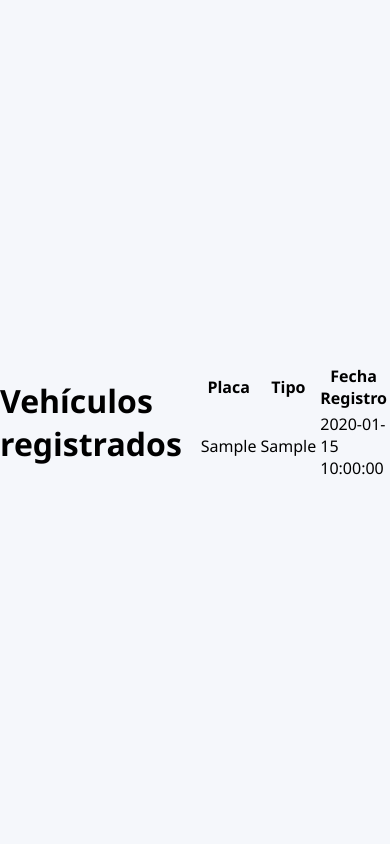
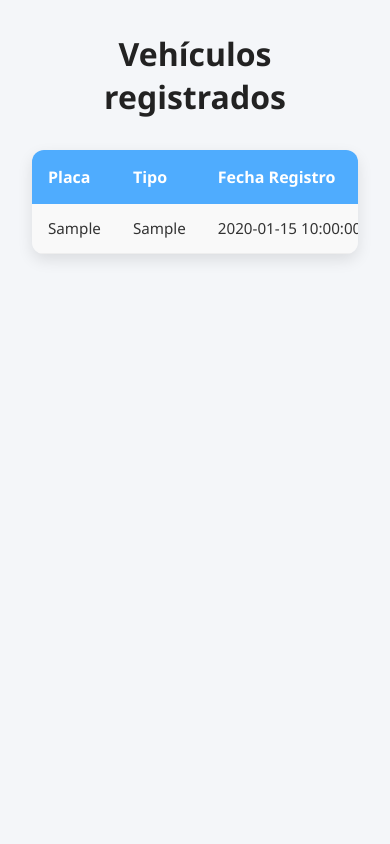
Before and after one commit to camilovargas17/parkplace_php, a PHP site: page /vehiculos.php in a window 390 px wide. Run offline with PHP 8.4, Linux system fonts and the light colour scheme; the visitor is signed in with stand-in values (Sample User, id 1); tables that the repository leaves empty or names only in its code hold one stand-in row (values such as "Sample post").

Commit message:
se añadio estilos a registros y vehiculos

```diff
--- a/db.php
+++ b/db.php
@@ -7,7 +7,6 @@ $pass = "";
 try {
     $pdo = new PDO("mysql:host=$host;dbname=$dbname;charset=utf8", $user, $pass);
     $pdo->setAttribute(PDO::ATTR_ERRMODE, PDO::ERRMODE_EXCEPTION);
-} catch(PDOException $e) {
+} catch (PDOException $e) {
     die("Error de conexión: " . $e->getMessage());
 }
-?>
--- a/index.php
+++ b/index.php
@@ -9,6 +9,7 @@ if ($_SERVER['REQUEST_METHOD'] === 'POST') {
     $stmt = $pdo->prepare("SELECT * FROM usuarios WHERE email=? AND password=? LIMIT 1");
     $stmt->execute([$email, $pass]);
     $u = $stmt->fetch(PDO::FETCH_ASSOC);
+    var_dump($u);
 
     if ($u) {
         $_SESSION['id'] = $u['id'];
@@ -28,12 +29,14 @@ if ($_SERVER['REQUEST_METHOD'] === 'POST') {
 ?>
 <!doctype html>
 <html lang="es">
+
 <head>
     <meta charset="utf-8">
     <title>ParkPlace - Login</title>
     <link rel="stylesheet" href="styles.css">
     <script src="https://kit.fontawesome.com/yourcode.js" crossorigin="anonymous"></script>
 </head>
+
 <body>
     <div class="login-container">
         <div class="login-box">
@@ -43,7 +46,7 @@ if ($_SERVER['REQUEST_METHOD'] === 'POST') {
             <h2>Bienvenido a <span>ParkPlace</span></h2>
             <p class="subtitle">Sistema integral de gestión de parqueadero</p>
 
-            <?php if(!empty($error)) echo "<p class='error'>$error</p>"; ?>
+            <?php if (!empty($error)) echo "<p class='error'>$error</p>"; ?>
 
             <form method="POST">
                 <div class="input-group">
@@ -84,4 +87,5 @@ function togglePassword() {
         }
     </script>
 </body>
+
 </html>
--- /dev/null
+++ b/styles-vehiculos.css
@@ -0,0 +1,71 @@
+/* Reset */
+* {
+    margin: 0;
+    padding: 0;
+    box-sizing: border-box;
+    font-family: "Segoe UI", Tahoma, Geneva, Verdana, sans-serif;
+}
+
+/* Fondo */
+body {
+    background: #f4f6f9;
+    min-height: 100vh;
+    padding: 2rem;
+    color: #333;
+}
+
+/* Título */
+h1 {
+    text-align: center;
+    margin-bottom: 2rem;
+    color: #222;
+    font-size: 2rem;
+}
+
+/* Tabla */
+table {
+    width: 100%;
+    max-width: 900px;
+    margin: 0 auto;
+    border-collapse: collapse;
+    background: #fff;
+    border-radius: 12px;
+    overflow: hidden;
+    box-shadow: 0 6px 15px rgba(0, 0, 0, 0.1);
+}
+
+/* Encabezados */
+table th {
+    background: #4facfe;
+    color: #fff;
+    text-align: left;
+    padding: 1rem;
+    font-size: 1rem;
+}
+
+/* Filas */
+table td {
+    padding: 0.9rem 1rem;
+    border-bottom: 1px solid #eee;
+    font-size: 0.95rem;
+}
+
+/* Filas alternas */
+table tr:nth-child(even) {
+    background: #f9f9f9;
+}
+
+/* Hover */
+table tr:hover {
+    background: #eef7ff;
+    transition: 0.2s;
+}
+
+/* Responsive */
+@media (max-width: 768px) {
+    table {
+        display: block;
+        overflow-x: auto;
+        white-space: nowrap;
+    }
+}
--- a/vehiculos.php
+++ b/vehiculos.php
@@ -1,18 +1,30 @@
 <?php
 session_start();
 require 'db.php';
-if ($_SESSION['rol']!=='administrador') { header("Location:index.php"); exit; }
+if ($_SESSION['rol'] !== 'administrador') {
+  header("Location:index.php");
+  exit;
+}
 
-$vehiculos=$pdo->query("SELECT * FROM vehiculos ORDER BY created_at DESC")->fetchAll();
+$vehiculos = $pdo->query("SELECT * FROM vehiculos ORDER BY created_at DESC")->fetchAll();
 ?>
 <!doctype html>
 <html lang="es">
-<head><meta charset="utf-8"><link rel="stylesheet" href="styles.css"></head>
+
+<head>
+  <meta charset="utf-8">
+  <link rel="stylesheet" href="styles-vehiculos.css">
+</head>
+
 <body>
   <h1>Vehículos registrados</h1>
   <table>
-<tr><th>Placa</th><th>Tipo</th><th>Fecha Registro</th></tr>
-<?php foreach($vehiculos as $v): ?>
+    <tr>
+      <th>Placa</th>
+      <th>Tipo</th>
+      <th>Fecha Registro</th>
+    </tr>
+    <?php foreach ($vehiculos as $v): ?>
       <tr>
         <td><?php echo $v['placa']; ?></td>
         <td><?php echo $v['tipo']; ?></td>
@@ -21,4 +33,5 @@ $vehiculos=$pdo->query("SELECT * FROM vehiculos ORDER BY created_at DESC")->fetc
     <?php endforeach; ?>
   </table>
 </body>
+
 </html>
```
Also changed, not shown: registro_entrada.php (+26 -17 lines), registro_salida.php (+46 -32 lines), styles-registro.css (added, +83 -0 lines), styles-salida.css (added, +97 -0 lines). Lines whose indentation alone changed are shown as unchanged.
